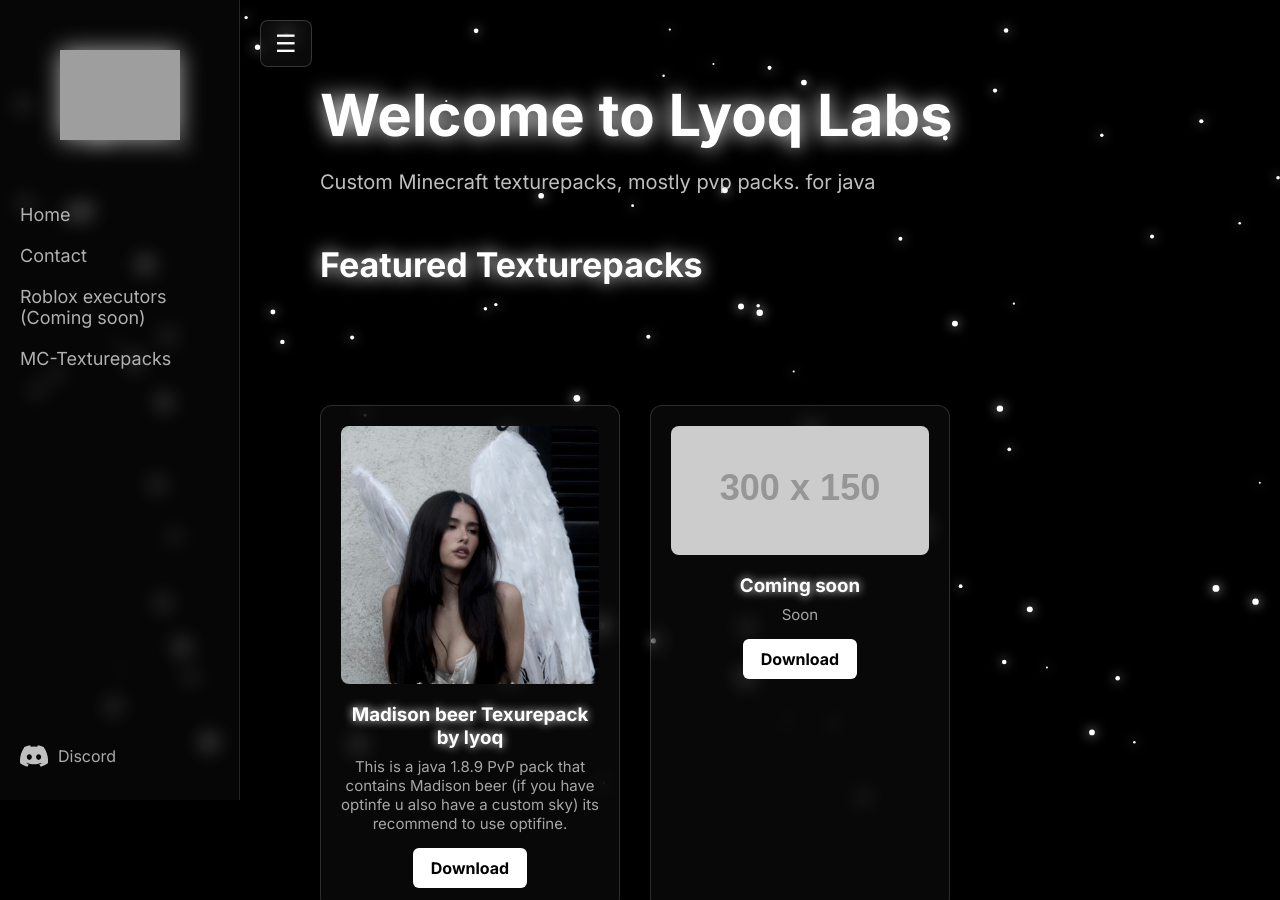
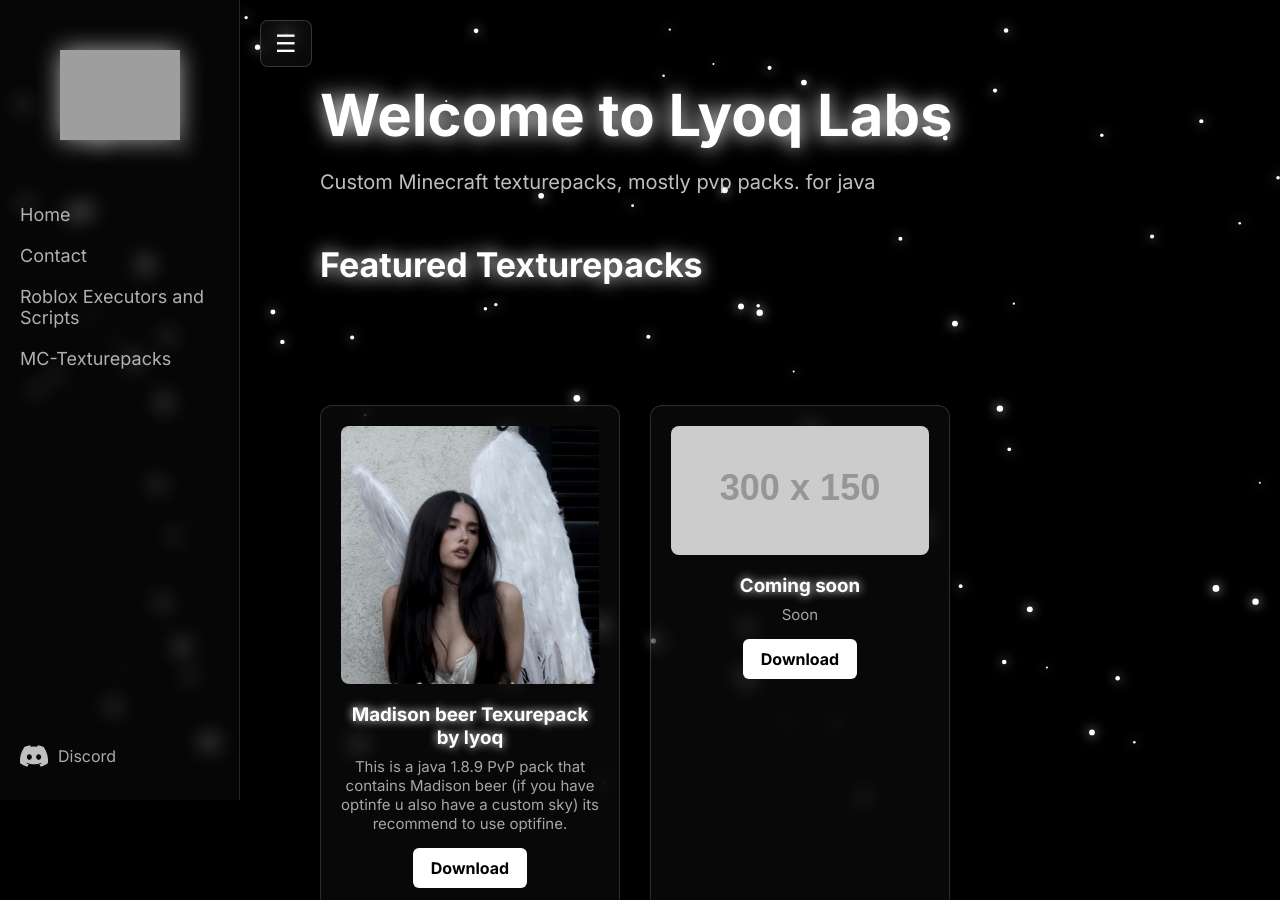
Before and after one commit to lyoqLabs/minecraft-texturepacks, a plain HTML site: page index.html in a window 1280 px wide. Shown: the top 900 px of the page. Drawn offline with Linux system fonts and the light colour scheme; grey boxes are pictures that could not be loaded; placeholder pictures from the web are drawn by us.

Commit message:
Update index.html

```diff
--- a/index.html
+++ b/index.html
@@ -19,8 +19,8 @@
   <!-- NAVIGATION -->
   <nav class="nav-links">
     <a href="https://lyoqlabs.github.io">Home</a>
-    <a href="Coming soon">Contact</a>
-    <a href="Coming soon">Roblox executors (Coming soon)</a>
+    <a href="https://lyoqlabs.github.io/contact">Contact</a>
+    <a href="https://lyoqlabs.github.io/roblox">Roblox Executors and Scripts</a>
     <a href="https://lyoqlabs.github.io/minecraft-texturepacks/">MC-Texturepacks</a>
   </nav>
 
```
